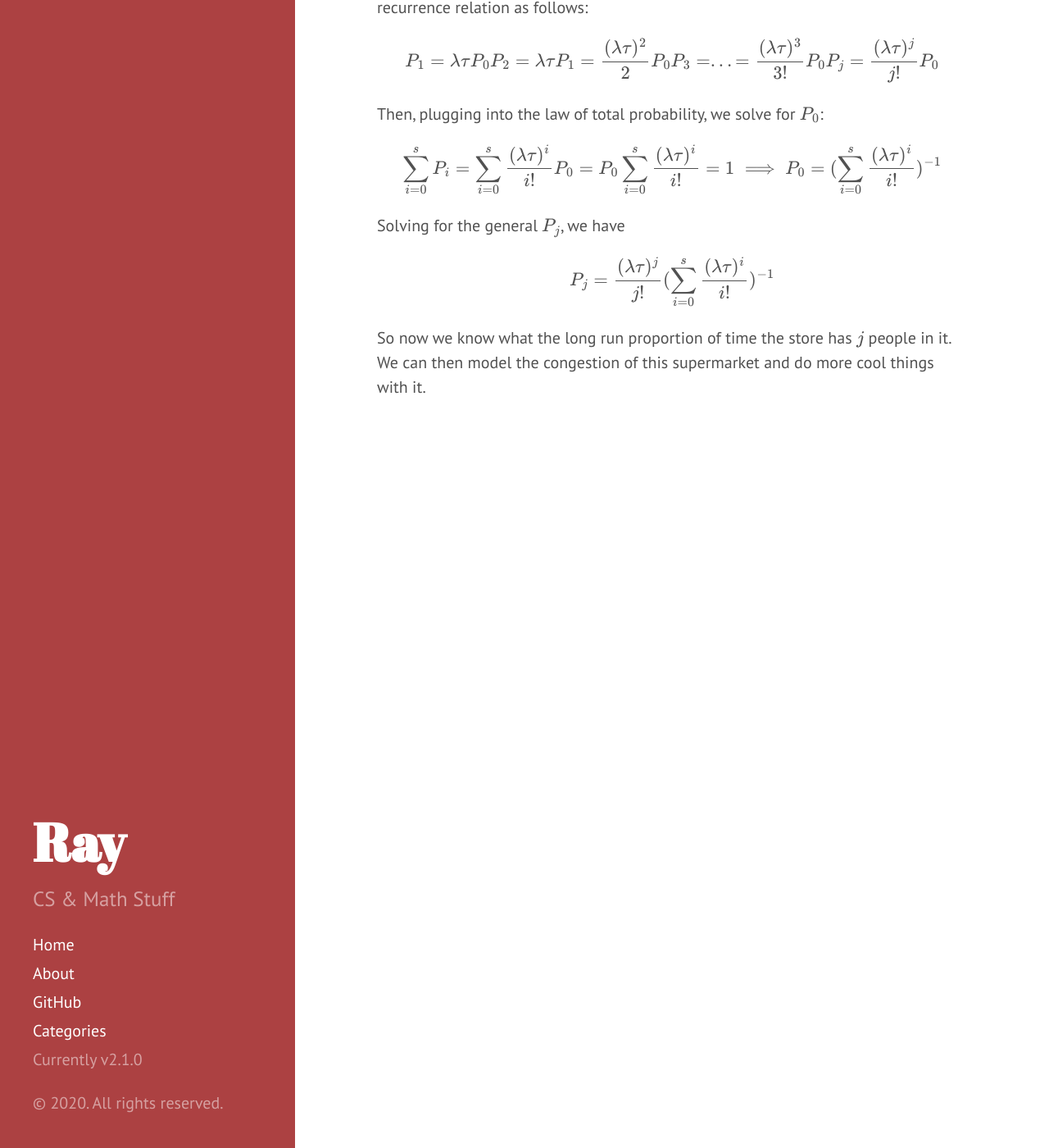
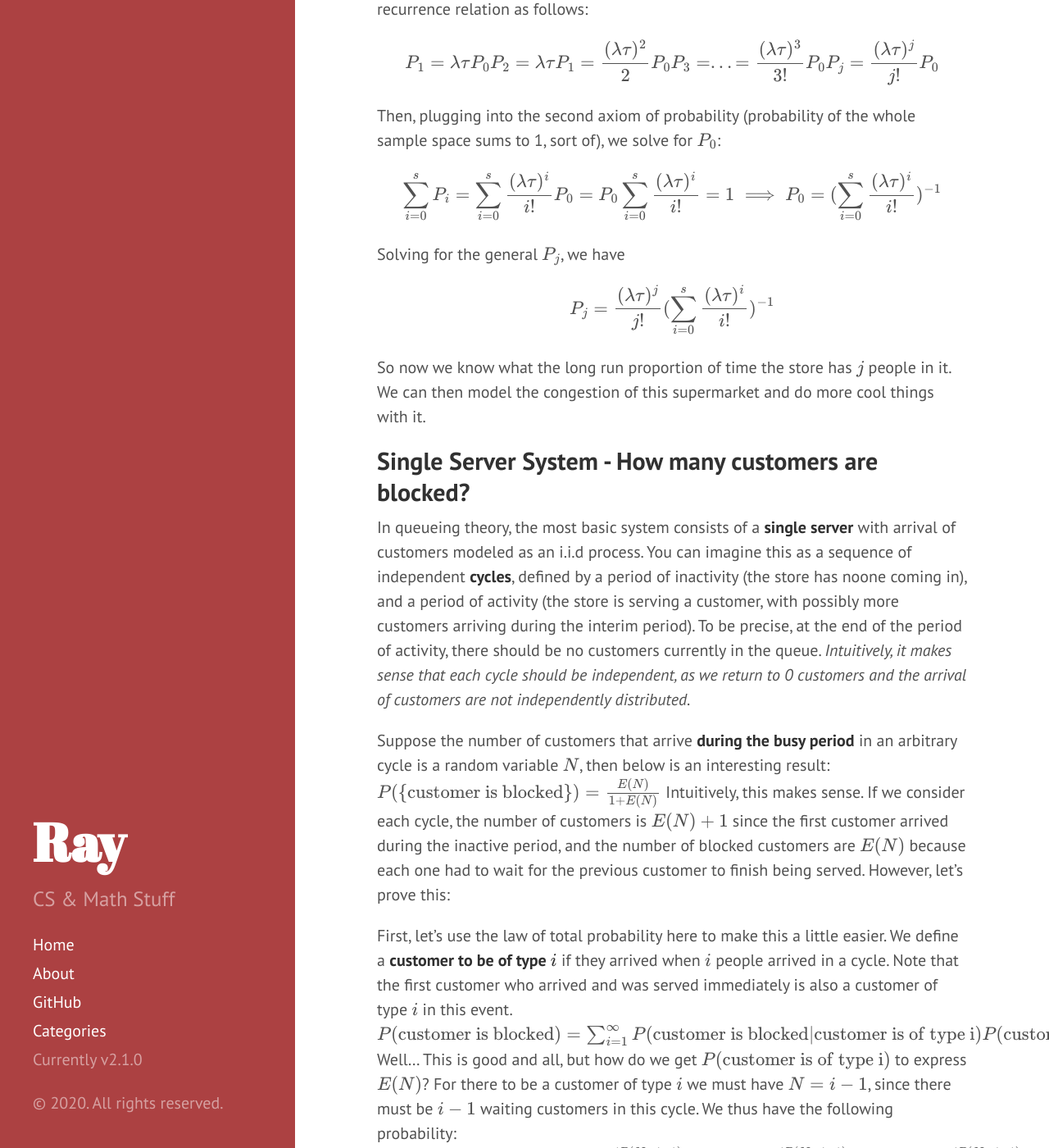
Before and after one commit to OneRaynyDay/oneraynyday.github.io, a Jekyll site: the page built from _posts/2020-04-14-Queueing-Theory-Pt1.md, in a window 1280 px wide and 1400 px high, scrolled down 2677 px. Shown: the whole window at 82% size. Built offline with Jekyll 4.4.1, drawn with Linux system fonts in a browser that asks for light colours; formulas are drawn with MathJax 3; some of the changed text lies outside the part shown.

Commit message:
Add a section on single server results

```diff
--- a/_posts/2020-04-14-Queueing-Theory-Pt1.md
+++ b/_posts/2020-04-14-Queueing-Theory-Pt1.md
@@ -60,7 +60,7 @@
 
 $$P_1 = \lambda \tau P_0 \\ P_2 = \lambda \tau P_1 = \frac{(\lambda \tau)^2}{2}P_0 \\ P_3 = ... = \frac{(\lambda \tau)^3}{3!}P_0 \\ P_j = \frac{(\lambda \tau)^j}{j!}P_0$$
 
-Then, plugging into the law of total probability, we solve for $P_0$:
+Then, plugging into the second axiom of probability (probability of the whole sample space sums to 1, sort of), we solve for $P_0$:
 
 $$\sum_{i=0}^sP_i = \sum_{i=0}^s \frac{(\lambda \tau)^i}{i!}P_0 = P_0 \sum_{i=0}^s \frac{(\lambda \tau)^i}{i!} = 1 \\ \implies P_0 = (\sum_{i=0}^s \frac{(\lambda \tau)^i}{i!})^{-1}$$
 
@@ -69,3 +69,47 @@
 $$P_j = \frac{(\lambda \tau)^j}{j!} (\sum_{i=0}^s \frac{(\lambda \tau)^i}{i!})^{-1}$$
 
 So now we know what the long run proportion of time the store has $j$ people in it. We can then model the congestion of this supermarket and do more cool things with it.
+
+## Single Server System - How many customers are blocked?
+
+In queueing theory, the most basic system consists of a **single server** with arrival of customers modeled as an i.i.d process. You can imagine this as a sequence of independent **cycles**, defined by a period of inactivity (the store has noone coming in), and a period of activity (the store is serving a customer, with possibly more customers arriving during the interim period). To be precise, at the end of the period of activity, there should be no customers currently in the queue. *Intuitively, it makes sense that each cycle should be independent, as we return to 0 customers and the arrival of customers are not independently distributed.*
+
+Suppose the number of customers that arrive **during the busy period** in an arbitrary cycle is a random variable $$N$$, then below is an interesting result:
+$$
+P(\{\text{customer is blocked}\}) = \frac{E(N)}{1+E(N)}
+$$
+Intuitively, this makes sense. If we consider each cycle, the number of customers is $E(N) + 1$ since the first customer arrived during the inactive period, and the number of blocked customers are $E(N)$ because each one had to wait for the previous customer to finish being served. However, let's prove this:
+
+First, let's use the law of total probability here to make this a little easier. We define a **customer to be of type $i$** if they arrived when $i$ people arrived in a cycle. Note that the first customer who arrived and was served immediately is also a customer of type $i$ in this event.
+$$
+P(\text{customer is blocked}) = \sum_{i=1}^\infty P(\text{customer is blocked} | \text{customer is of type i})P(\text{customer is of type i})
+$$
+Well... This is good and all, but how do we get $P(\text{customer is of type i})$ to express $E(N)$? For there to be a customer of type $i$ we must have $N = i-1$, since there must be $i-1$ waiting customers in this cycle. We thus have the following probability:
+$$
+P(\text{customer is of type i}) \\
+= \frac{i P(N=i-1)}{\sum_{k=1}^\infty kP(N=k-1)} \\
+= \frac{i P(N=i-1)}{\sum_{k=1}^\infty((k-1) + 1)P(N=k-1)}\\
+= \frac{i P(N=i-1)}{E(N) + \sum_{k=0}^\infty P(N=k)} \\
+= \frac{i P(N=i-1)}{E(N) + 1}
+$$
+*NOTE: If you're intimidated by the denominator, this is setup from the [ball-and-urn](https://en.wikipedia.org/wiki/Urn_problem) type model where the i-th urn is associated with* $\{N=i\}$, *and the probability that a random ball chosen from the population belongs to the i-th urn is equivalent to* $\{\text{customer arrived when N=i}\}$. *The ball and urn set-up is added in the appendix*.
+
+We know that $P(\text{customer is blocked} | \text{customer is of type i}) = \frac{i-1}{i}$ since there is a $\frac{i-1}{i}$ chance that this customer is not the first customer (which is the only one not blocked).
+
+When we substitute these quantities into the above total probability equation, we get:
+$$
+\sum_{i=1}^\infty P(\text{customer is blocked} | \text{customer is of type i})P(\text{customer is of type i}) \\
+= \sum_{i=1}^\infty (\frac{i-1}{i})(\frac{i P(N=i-1)}{E(N) + 1}) \\
+= \frac{\sum_{i=0} i P(N=i)}{E(N) + 1} \\ = \frac{E(N)}{E(N)+1}
+$$
+QED.
+
+# Appendix
+
+## Ball-and-Urn Reference
+
+This is a problem from intro to probability classes. Suppose we have finite or countably many urns, indexed by $1,2,...$ where each $i$th urn includes $n_i$ balls. We want to know whats the probability of getting a ball from the $i$th urn w.r.t to the probability  of picking the $i$th urn. We denote $P(Y=j)$ as the probability of the $j$th urn being chosen from the population of urns, and $P(X=j)$ as the probability that a ball from the $j$th urn is chosen from the population of balls. We have the following result:
+$$
+P(X=j) = \frac{n_j P(Y=j)}{\sum_i n_i P(Y=i)}
+$$
+Since in our queueing theory example, $n_j \approx j$ ($\pm$ some constants), we were able to express the bottom sum as $E(Y) + C$.
```
